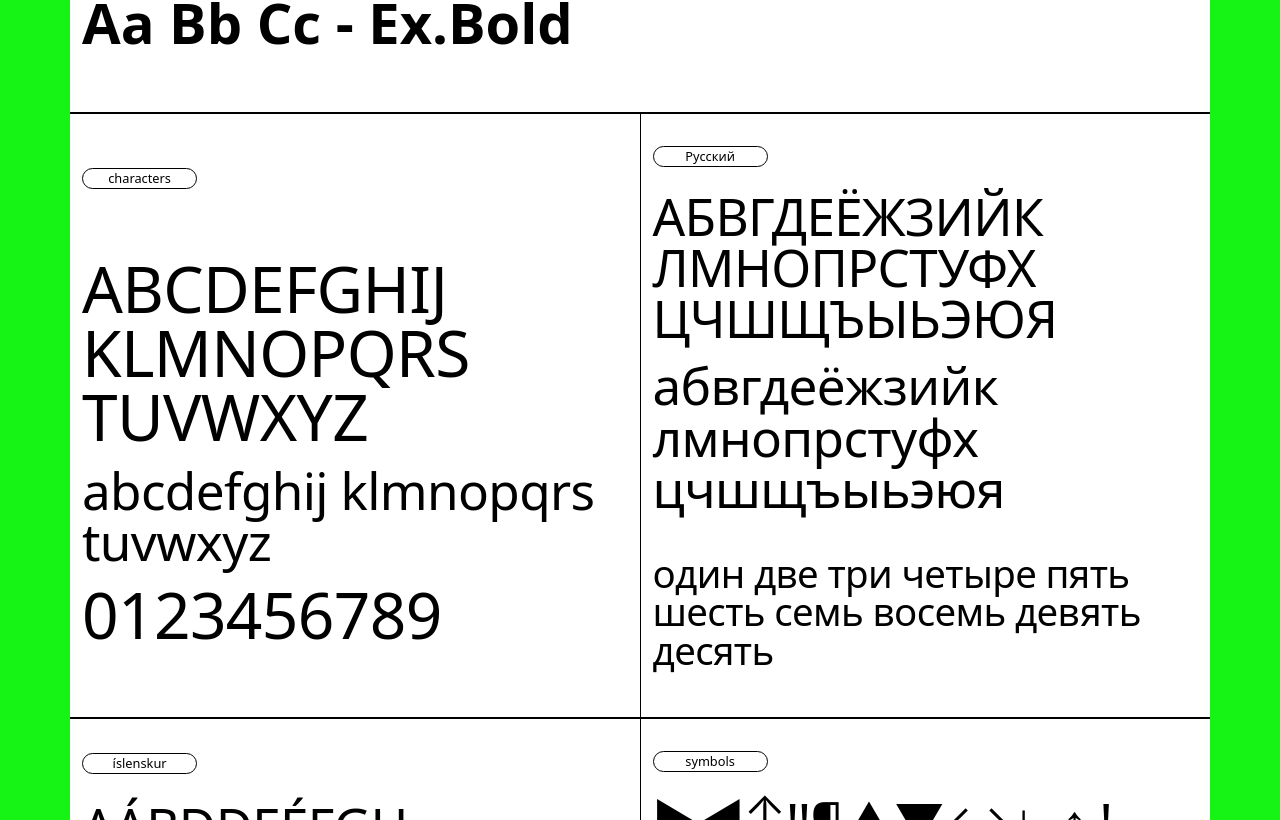
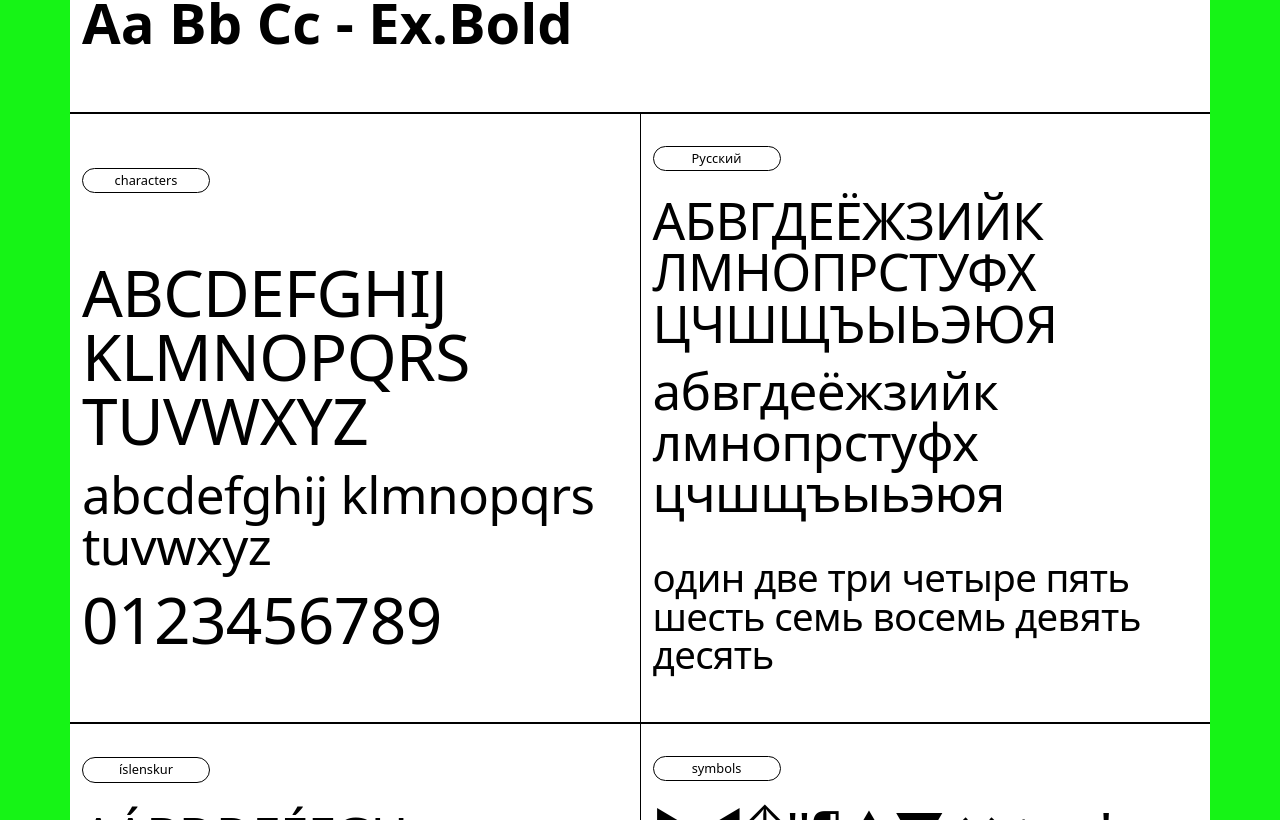
Before and after one commit to Kaltrunner/font-app, a React (Vite) app: page / in a window 1280 px wide. Shown: the part 2020-2840 px from the top of the page. Built offline with nearby package versions, Linux system fonts and the light colour scheme.

Commit message:
small style updates

```diff
--- a/src/components/body/Body.jsx
+++ b/src/components/body/Body.jsx
@@ -12,6 +12,7 @@ function Body() {
             </div>
           </div>
         </div>
+
         <div className="container text-center">
           <div className="row">
             <div className="col col-left" id="body-col">
@@ -76,9 +77,8 @@ function Body() {
               </div>
               <div className="character-list-div">
                 <p className="character-list" id="symbols">
-                  ►◄↕‼¶▲▼↔∟↨ !¡@#$%^&*()+,-.÷ /:;~Δ€ƒ…†‡ˆ‰Š«»
-                  ‹ŒŽ‘±µ¶™›¸œŸæ ¼°½¢¾£¿¤¥¦§¨×¹²³ ÀÁÂÃÄÅÆÇ©®¬ ∩ε₧φ²∞ⁿδ√ΩΘΦ
-                  ≈τµ÷σ⌡Σ⌠π≤Γ≥ß±
+                  ►◄↕‼¶▲▼↔∟↨ !¡@#$%^&*()+,-.÷ /:;~Δ€ƒ…†‡ˆ‰Š«» ‹ŒŽ‘±µ¶™›¸œŸæ
+                  ¼°½¢¾£¿¤¥¦§¨×¹²³ ÀÁÂÃÄÅÆÇ©®¬ ∩ε₧φ²∞ⁿδ√ΩΘΦ ≈τµ÷σ⌡Σ⌠π≤Γ≥ß±
                   {/* !@#$%^&*()-_=+:-œ∑´®†¥¨ˆøπåß∂ƒ©˙∆˚¬≈ç√˜µ */}
                 </p>
               </div>
--- a/src/components/body/body.css
+++ b/src/components/body/body.css
@@ -10,14 +10,7 @@
     background-color: transparent;
     display: flex;
     flex-wrap: wrap;
-    /* color: lightgray;
-    transition: all .25s ease-in-out; */
 }
-
-/* .character-list-div:hover {
-    color: #000;
-    transition: all .25s ease-in-out;
-} */
 
 .character-list {
     text-align: left;
@@ -123,11 +116,19 @@
     background-color: #fff;
     border: 1px solid #000;
     border-radius: 25rem;
-    width: 9vw;
+    width: 10vw;
+    height: 2vw;
     display: flex;
     justify-content: center;
-    align-items: flex-start;
+    align-items: center;
     margin-bottom: 3vh;
+    transition: all .25s ease-in-out;
+}
+
+.subform-title-div:hover {
+    background-color: #000;
+    color: #fff;
+    transition: all .25s ease-in-out;
 }
 
 .subform-title-div-text {
@@ -167,14 +168,7 @@
     justify-content: space-around;
     padding-top: 4vh;
     padding-bottom: 4vh;
-    /* color: lightgray;
-    transition: all .25s ease-in-out; */
 }
-
-/* #body-col:hover {
-    color: #000;
-    transition: all .25s ease-in-out;
-} */
 
 #body-col-dark{
     height: 100vh;
```
